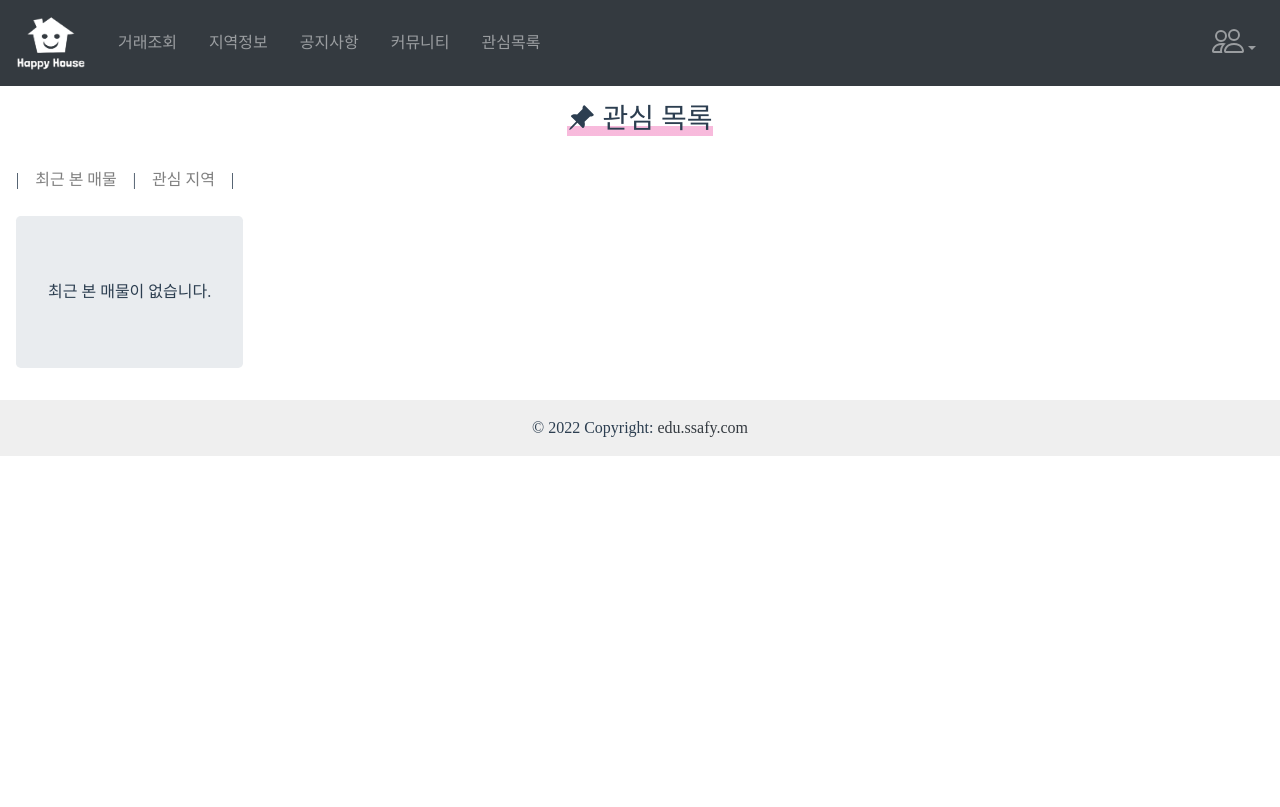
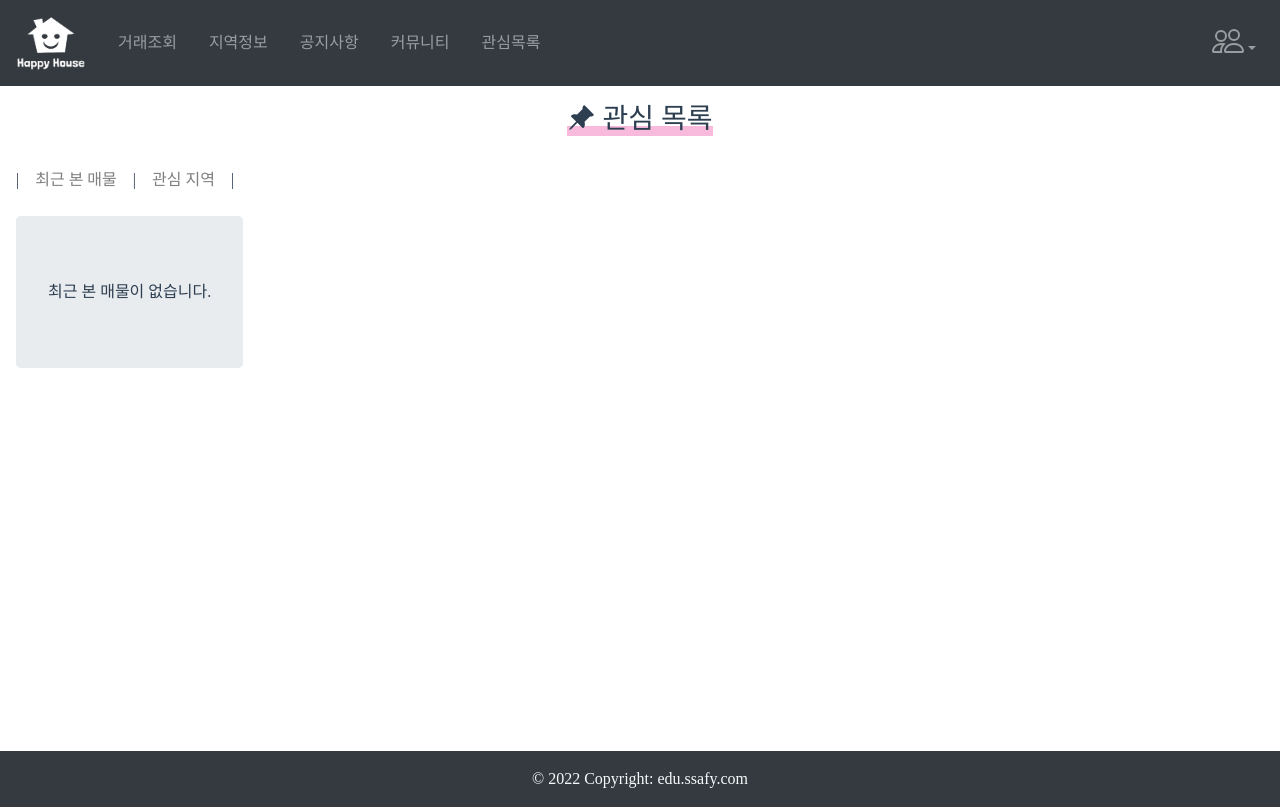
Before and after one commit to gyurania/HappyHouse, a Vue app in the folder FrontEnd/: page /interest/recent in a window 1280 px wide. Built offline with nearby package versions, Linux system fonts and the light colour scheme; a web font is replaced by a local one.

Commit message:
마커 인포윈도우

```diff
--- a/FrontEnd/src/App.vue
+++ b/FrontEnd/src/App.vue
@@ -1,8 +1,10 @@
 <template>
   <div id="app">
-    <navi-view />
-    <!-- 현재 route에 맞는 component가 렌더링된다. -->
-    <router-view />
+    <div class="contentWrapper">
+      <navi-view />
+      <!-- 현재 route에 맞는 component가 렌더링된다. -->
+      <router-view />
+    </div>
     <foot-view />
   </div>
 </template>
@@ -22,6 +24,7 @@ export default {
 
 <style>
 @import url(//fonts.googleapis.com/earlyaccess/jejugothic.css);
+
 #app {
   font-family: "Jeju Gothic";
   -webkit-font-smoothing: antialiased;
@@ -29,6 +32,7 @@ export default {
   text-align: center;
   color: #2c3e50;
   overflow-x: hidden;
+  min-height: 100%;
 }
 
 #nav {
@@ -53,4 +57,8 @@ a {
   display: inline-block;
   background: linear-gradient(180deg, rgba(255, 255, 255, 0) 70%, cyan 30%);
 }
+
+.contentWrapper {
+  min-height: 751px;
+}
 </style>
--- a/FrontEnd/src/components/address/include/KakaoMap.vue
+++ b/FrontEnd/src/components/address/include/KakaoMap.vue
@@ -128,7 +128,7 @@ export default {
         });
         this.markers.push(marker);
         const infowindow = new kakao.maps.InfoWindow({
-          content: `<div style="width:150px;text-align:center;padding:6px 0;">${position[0]}</div>`,
+          content: `<span class="info-title">${position[0]}</span>`,
         });
         infowindow.open(map, marker);
         this.infowindows.push(infowindow);
@@ -137,6 +137,18 @@ export default {
           "click",
           this.makeClickListener(position[0], type)
         );
+      });
+      var infoTitle = document.querySelectorAll(".info-title");
+      infoTitle.forEach(function (e) {
+        var w = e.offsetWidth + 10;
+        var ml = w / 2;
+        e.parentElement.style.top = "82px";
+        e.parentElement.style.left = "50%";
+        e.parentElement.style.marginLeft = -ml + "px";
+        e.parentElement.style.width = w + "px";
+        e.parentElement.previousSibling.style.display = "none";
+        e.parentElement.parentElement.style.border = "0px";
+        e.parentElement.parentElement.style.background = "unset";
       });
     },
     makeClickListener(name, type) {
@@ -153,4 +165,16 @@ export default {
 };
 </script>
 
-<style></style>
+<style>
+.info-title {
+  display: block;
+  background: #50627f;
+  color: #fff;
+  text-align: center;
+  height: 24px;
+  line-height: 22px;
+  border-radius: 4px;
+  padding: 0px 3px;
+  opacity: 0.8;
+}
+</style>
--- a/FrontEnd/src/components/common/FootView.vue
+++ b/FrontEnd/src/components/common/FootView.vue
@@ -1,8 +1,8 @@
 <template>
   <!-- Copyright -->
-  <div class="footer text-center p-3 mt-auto" style="background-color: #efefef">
+  <div class="footer text-center p-3 mt-auto bg-dark text-light">
     © 2022 Copyright:
-    <a class="text-dark" href="https://edu.ssafy.com/">edu.ssafy.com</a>
+    <a class="text-light" href="https://edu.ssafy.com/">edu.ssafy.com</a>
   </div>
   <!-- Copyright -->
 </template>
@@ -14,7 +14,6 @@ export default {};
 <style>
 .footer {
   position: absolute;
-  /* bottom: 0; */
   left: 0;
   right: 0;
 }
```
